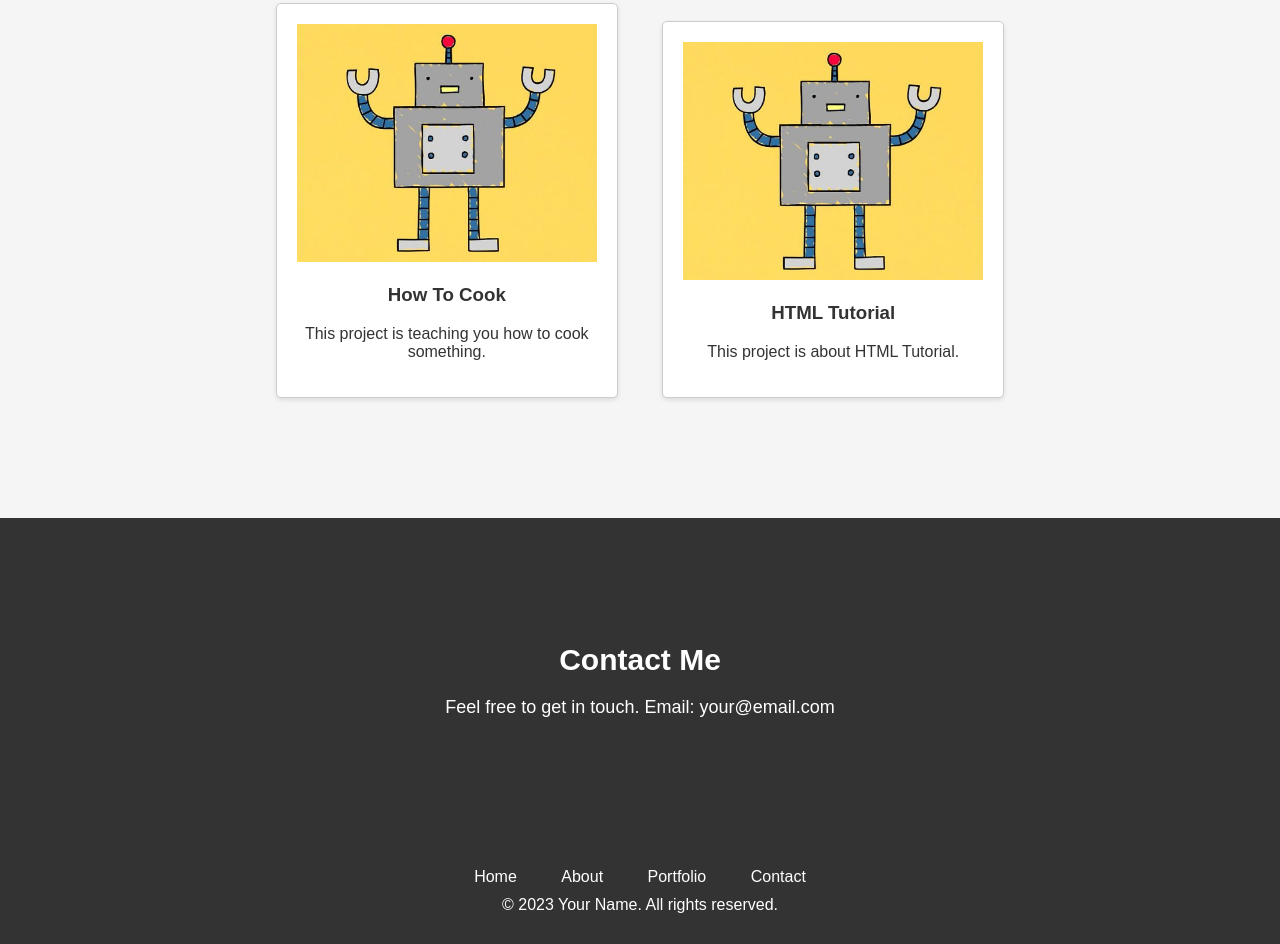
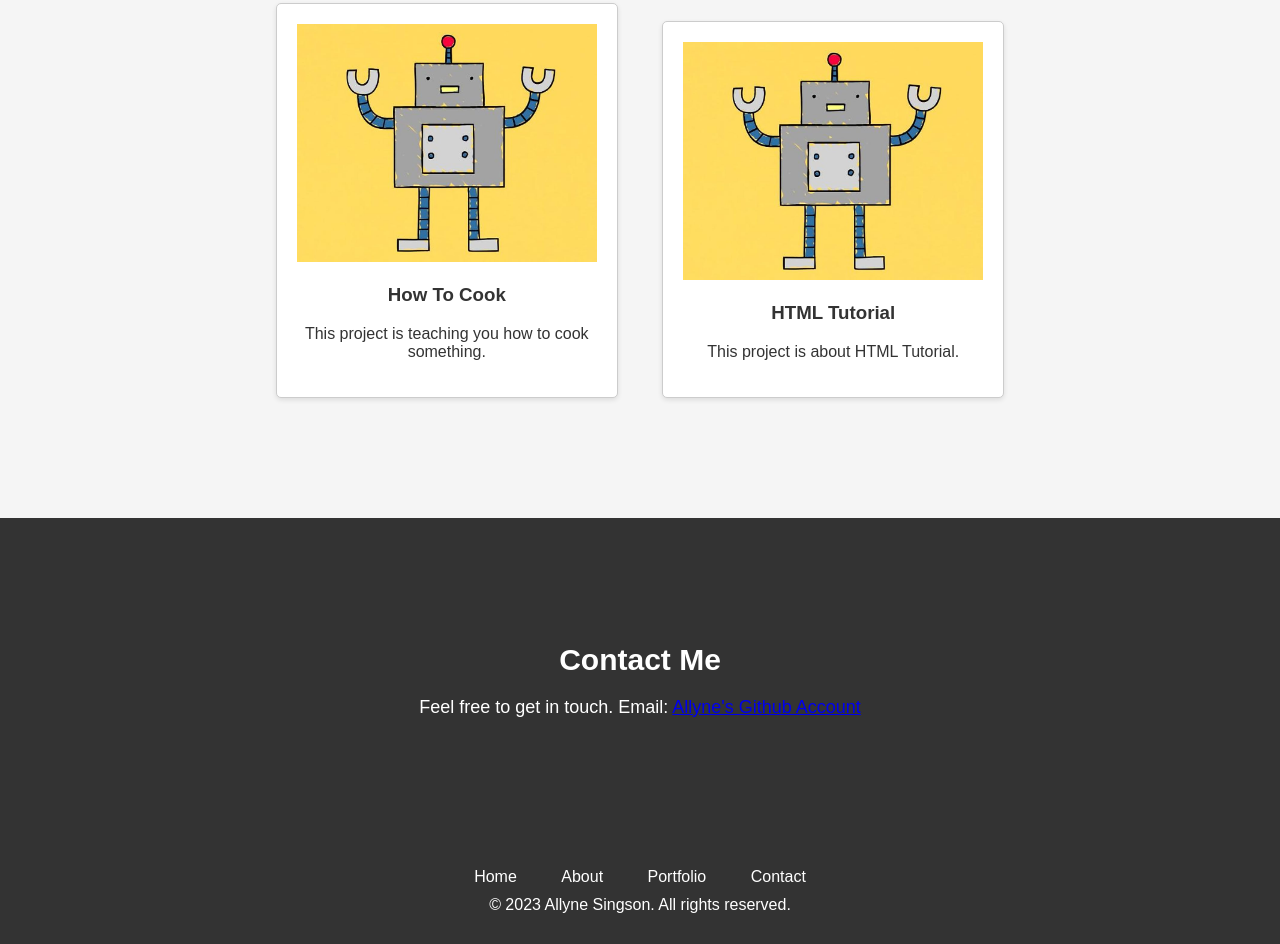
Before and after one commit to aeyooow/portfolio, a plain HTML site: page index.html in a window 1280 px wide. Shown: the part 934-1878 px from the top of the page. Drawn offline with Linux system fonts and the light colour scheme.

Commit message:
modify Contact Me

```diff
--- a/index.html
+++ b/index.html
@@ -46,7 +46,7 @@
 
     <section id="contact" class="contact">
         <h2>Contact Me</h2>
-        <p>Feel free to get in touch. Email: your@email.com</p>
+        <p>Feel free to get in touch. Email: <a href= "https://github.com/aeyooow"> Allyne's Github Account</p>
     </section>
 
     <footer>
@@ -56,7 +56,7 @@
             <li><a href="#portfolio">Portfolio</a></li>
             <li><a href="#contact">Contact</a></li>
         </ul>
-        <p>&copy; 2023 Your Name. All rights reserved.</p>
+        <p>&copy; 2023 Allyne Singson. All rights reserved.</p>
     </footer>
 </body>
 </html>
```
